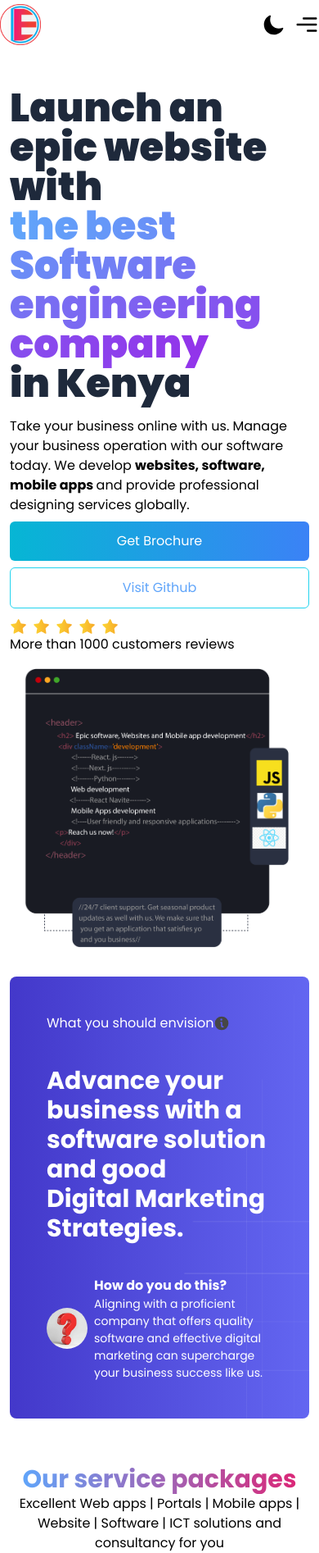
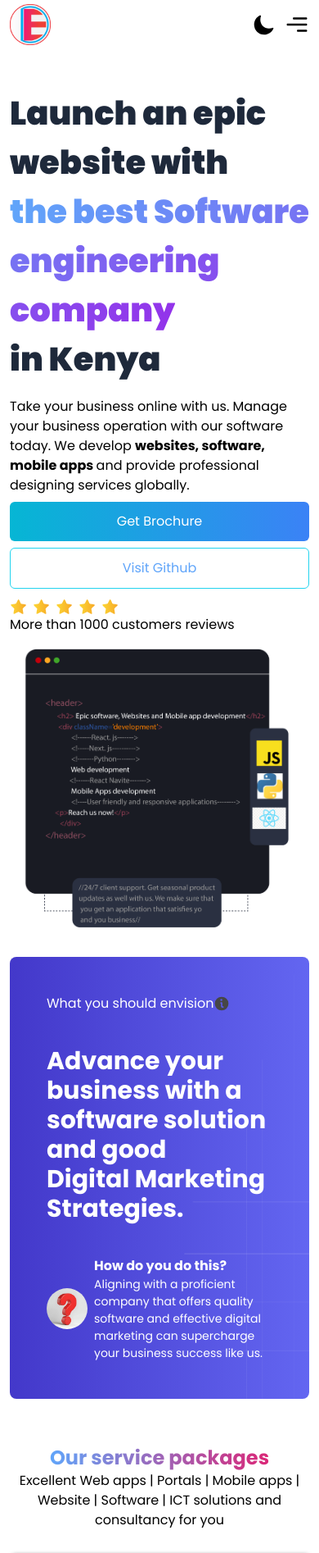
Before and after one commit to Arthur-Smart/Exquitech-Design-Africa, a Next.js app: page / in a window 390 px wide. Shown: the top 1894 px of the page at 82% size. Built offline with nearby package versions, Linux system fonts and the light colour scheme.

Commit message:
new commiot

```diff
--- a/src/app/globals.css
+++ b/src/app/globals.css
@@ -2,9 +2,17 @@
 @tailwind components;
 @tailwind utilities;
 
+.html{
+    width:100%;
+    overflow-x: hidden;
+}
 
 .dark{
     background-color: black;
+}
+
+.hero__section{
+    overflow-x: hidden;
 }
 
 .hero__section__left{
@@ -58,6 +66,10 @@ height:100%;
     height:30vh;
     border-radius:7px;
     object-fit: cover;
+}
+
+.why__cont{
+    overflow-x: hidden;
 }
 
 .why__left{
--- a/src/app/page.tsx
+++ b/src/app/page.tsx
@@ -52,8 +52,8 @@ export default function Home() {
           <p
             className={
               state.isDarkMode == true
-                ? "font-black text-5xl text-desc text-white"
-                : "font-black text-5xl text-desc text-slate-800 "
+                ? "font-black text-[40px] md:text-5xl text-desc text-white"
+                : "font-black text-[40px] md:text-5xl text-desc text-slate-800 "
             }
           >
             Launch an epic website with
@@ -168,7 +168,7 @@ export default function Home() {
       <section className="services container flex flex-col items-center justify-center py-14">
         <h1
           data-aos="fade-up"
-          className="text-transparent  bg-clip-text bg-gradient-to-r from-blue-400 to-pink-600 text-3xl font-bold "
+          className="text-transparent  bg-clip-text bg-gradient-to-r from-blue-400 to-pink-600 text-2xl md:text-3xl font-bold "
         >
           Our service packages
         </h1>
@@ -286,10 +286,10 @@ export default function Home() {
           </div>
         </div>
       </section>
-      <section className="container flex flex-col items-center justify-center py-6">
+      <section className="container flex flex-col items-center justify-center py-6 why__cont">
         <p
           data-aos="fade-up"
-          className="text-center px-3 text-transparent  bg-clip-text bg-gradient-to-r from-blue-400 to-pink-600  text-3xl font-bold "
+          className="text-center px-3 text-transparent  bg-clip-text bg-gradient-to-r from-blue-400 to-pink-600  text-2xl md:text-3xl font-bold "
         >
           {" "}
           Why you need a good application
@@ -370,7 +370,7 @@ export default function Home() {
       <section className="container flex flex-col items-center justify-center mt-3">
         <h1
           data-aos="fade-up"
-          className="text-center px-3 text-transparent  bg-clip-text bg-gradient-to-r from-blue-400 to-pink-600  text-3xl font-bold "
+          className="text-center px-3 text-transparent  bg-clip-text bg-gradient-to-r from-blue-400 to-pink-600  text-2xl md:text-3xl font-bold "
         >
           We also work with Odoo ERP software to serve you best
         </h1>
@@ -448,7 +448,7 @@ export default function Home() {
         </h1>
         <p
           data-aos="fade-up"
-          className="text-white"
+          className="text-white mt-2"
         >
           We craft web, mobile, and ERP apps, aligned with client NEEDS,ensuring
           smooth business operations through superior solutions.
@@ -628,7 +628,7 @@ export default function Home() {
       <section className="container flex flex-col items-center justify-center py-11">
         <h1
           data-aos="fade-up"
-          className="text-center px-3 text-transparent  bg-clip-text bg-gradient-to-r from-blue-400 to-pink-600  text-3xl font-bold "
+          className="text-center px-3 text-transparent  bg-clip-text bg-gradient-to-r from-blue-400 to-pink-600  text-2xl md:text-3xl font-bold "
         >
           {" "}
           How much do we charge for our services
@@ -674,7 +674,7 @@ export default function Home() {
         </p>
         <div
           data-aos="fade-up"
-          className="flex w-full contact__call_whatsapp mt-7"
+          className="flex contact__call_whatsapp mt-7"
         >
           <a href="#">
             <button
--- a/src/components/footer/Footer.tsx
+++ b/src/components/footer/Footer.tsx
@@ -1,10 +1,12 @@
 import React from "react";
-import "./footer.module.css";
+import styles from "./footer.module.css";
 
 const Footer = () => {
   return (
     <div className="w-full flex items-center justify-center bg-[#202942]">
-      <div className="container flex items-center justify-between py-5">
+      <div
+        className={`${styles.footer__wrapper} container flex flex-wrap items-center justify-between py-5`}
+      >
         <div>
           <p className="text-white text-sm">
             Exquitech Design Africa &copy;2024, All rights reserved
--- a/src/components/footer/footer.module.css
+++ b/src/components/footer/footer.module.css
@@ -0,0 +1,8 @@
+@media screen and (max-width:600px){
+.footer__wrapper{
+    flex-direction: column;
+    display: flex;
+    align-items: center;
+    justify-content: center;
+}
+}
--- a/src/components/navbar/Navbar.tsx
+++ b/src/components/navbar/Navbar.tsx
@@ -27,8 +27,8 @@ const Navbar = () => {
     <nav
       className={
         state.isDarkMode == true
-          ? `${styles.navbar} flex items-center justify-center py-2 bg-black`
-          : `${styles.navbar} flex items-center justify-center py-2 bg-white`
+          ? `${styles.navbar} flex items-center justify-center py-2 bg-black px-3`
+          : `${styles.navbar} flex items-center justify-center py-2 bg-white px-3`
       }
     >
       <div className="container flex items-center justify-between">
```
